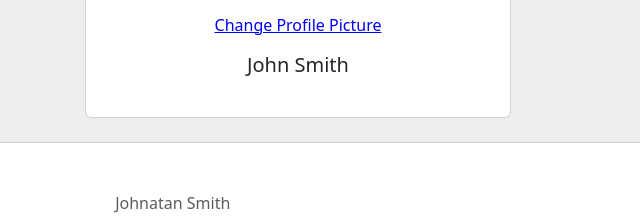
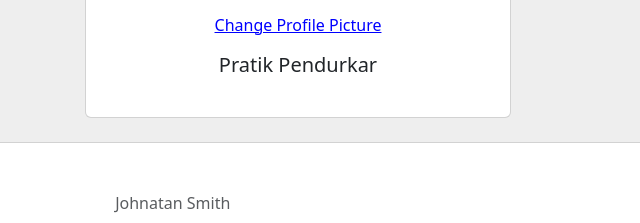
Before and after one commit to C0SMlC/profile-component, a website: page index.html in a window 1280 px wide. Both pictures are taken after a click on the element 1176 px from the left and 680 px from the top of the page. Shown: the part 181-404 px from the top of the page, 342-982 px from the left. Drawn offline with nearby package versions, Linux system fonts and the light colour scheme.

Commit message:
Update index.html

```diff
--- a/index.html
+++ b/index.html
@@ -34,7 +34,7 @@
                 style="width: 150px"
               />
               <p class="my-3 profileChnageText">Change Profile Picture</p>
-              <h5 class="my-3">John Smith</h5>
+              <h5 class="my-3">Pratik Pendurkar</h5>
               <div class="d-flex justify-content-center mb-2"></div>
             </div>
           </div>
```
